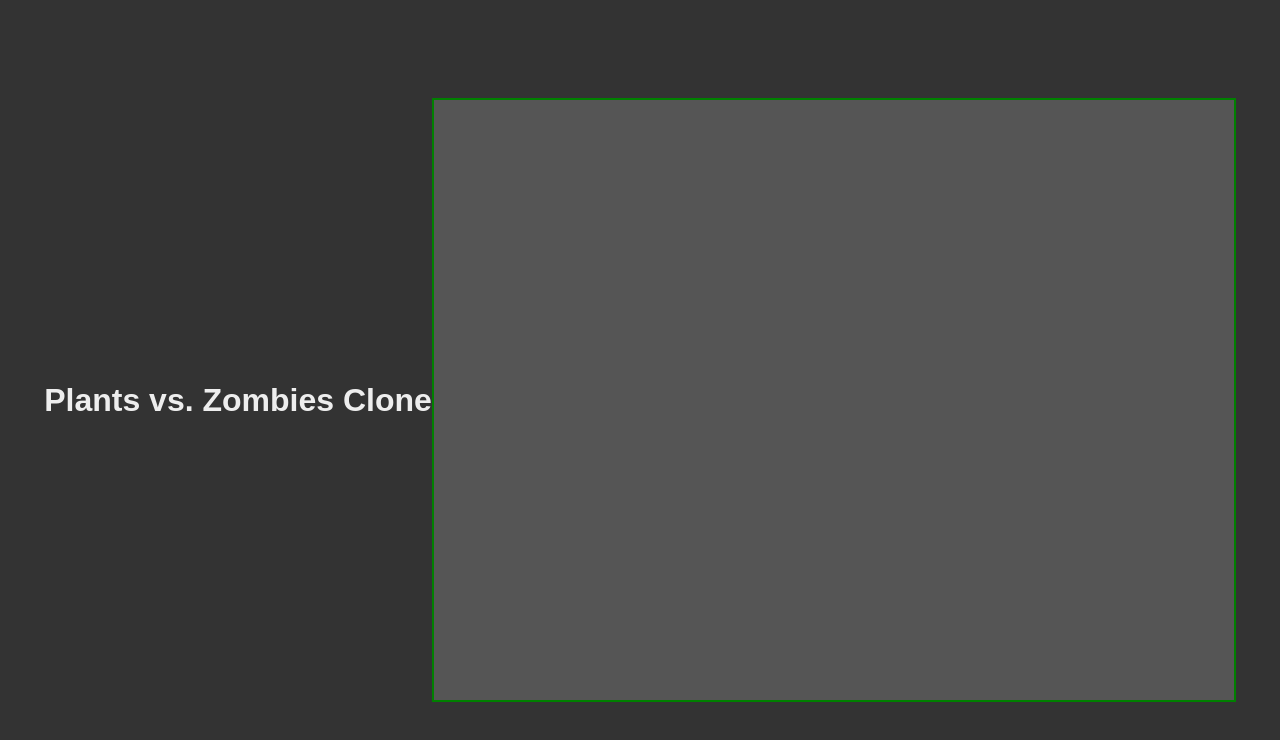
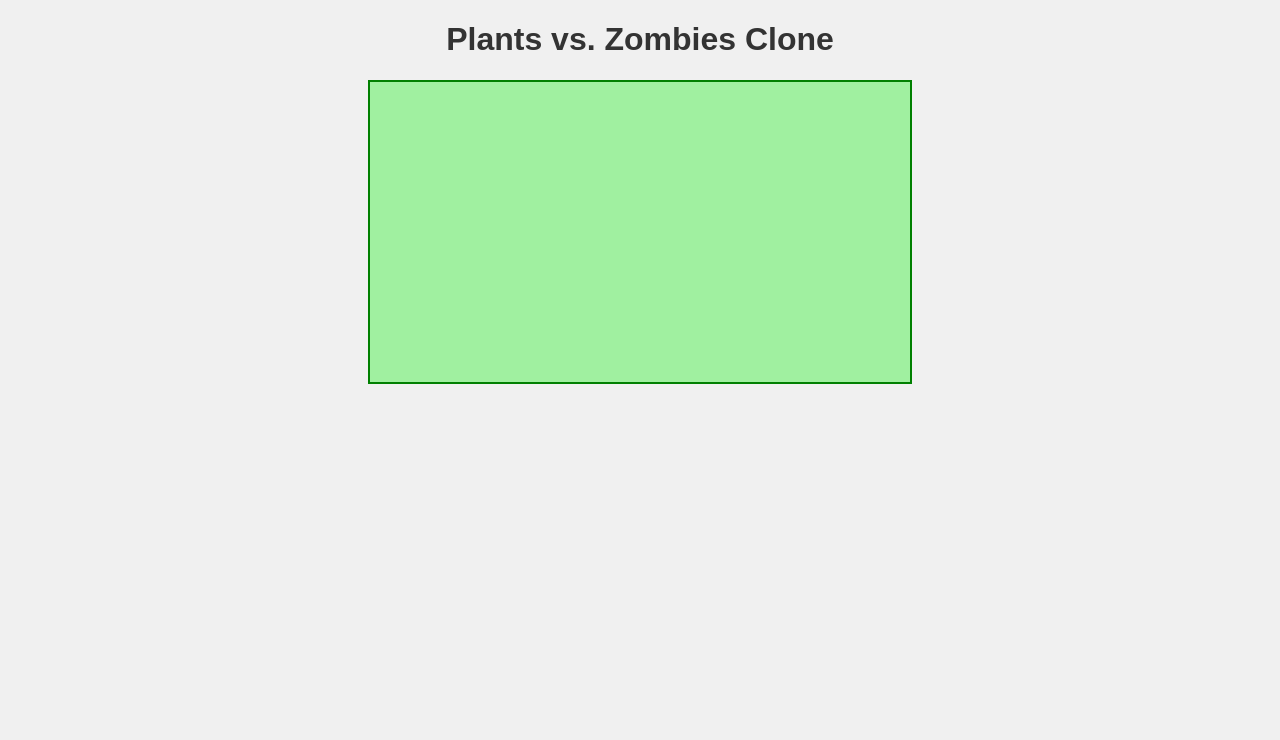
Before and after one commit to moskin-cpu/tst-site, a plain HTML site: page index.html in a window 1280 px wide. Drawn offline with Linux system fonts and the light colour scheme.

Commit message:
Add basic styling for Plants vs. Zombies clone

```diff
--- a/style.css
+++ b/style.css
@@ -1,19 +1,48 @@
 body {
+    font-family: Arial, sans-serif;
+    display: flex;
+    flex-direction: column;
+    align-items: center;
     margin: 0;
+    background-color: #f0f0f0;
+}
+
+h1 {
+    color: #333;
+}
+
+#game-container {
+    display: grid;
+    grid-template-columns: repeat(9, 60px); /* 9 columns for the game board */
+    grid-template-rows: repeat(5, 60px); /* 5 rows for the game board */
+    border: 2px solid green;
+    background-color: #a0f0a0;
+    width: 540px; /* 9 * 60px */
+    height: 300px; /* 5 * 60px */
+    position: relative;
+    overflow: hidden;
+}
+
+.plant, .zombie {
+    width: 60px;
+    height: 60px;
+    background-size: contain;
+    background-repeat: no-repeat;
+    background-position: center;
+    position: absolute;
+}
+
+.sun {
+    width: 40px;
+    height: 40px;
+    background-color: yellow;
+    border-radius: 50%;
+    position: absolute;
+    cursor: pointer;
     display: flex;
     justify-content: center;
     align-items: center;
-    min-height: 100vh;
-    background-color: #333;
-    color: #eee;
-    font-family: Arial, sans-serif;
+    font-size: 0.8em;
+    font-weight: bold;
+    color: #333;
 }
-
-#game-container {
-    width: 800px; /* Example width */
-    height: 600px; /* Example height */
-    border: 2px solid green;
-    background-color: #555;
-    position: relative;
-    overflow: hidden;
-}
```
